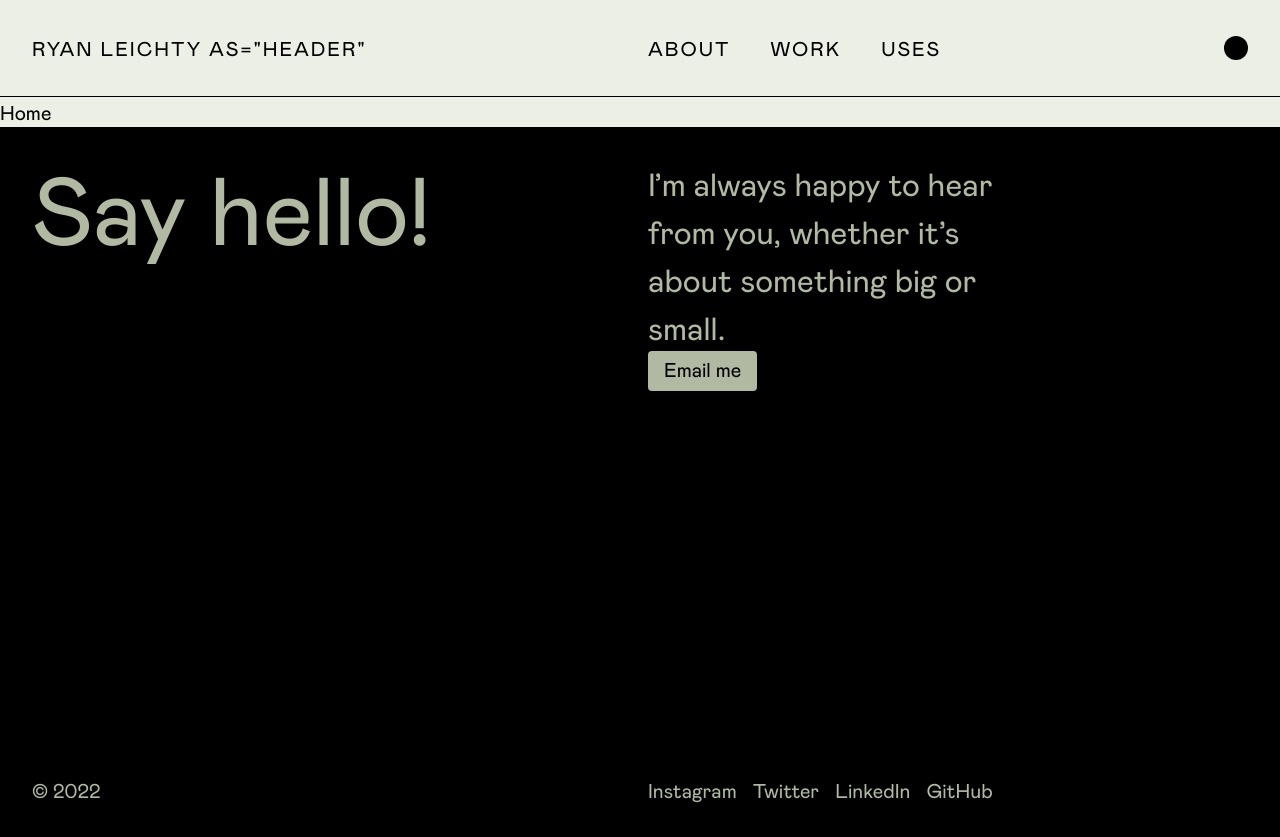
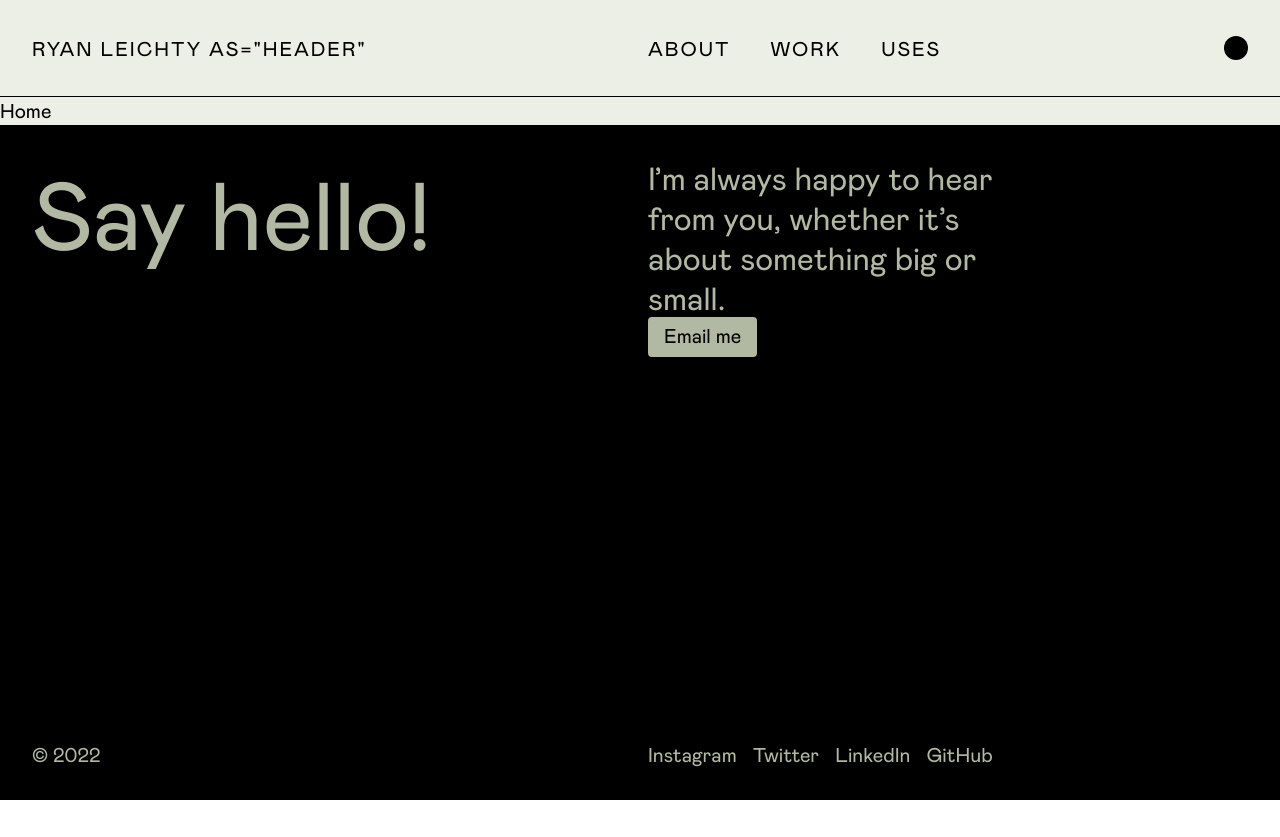
Before and after one commit to ryanleichty/portfolio, a Next.js app: page / in a window 1280 px wide. After the commit the page ends 800 px from the top, so only its background shows below. Built offline with nearby package versions, Linux system fonts and the light colour scheme.

Commit message:
Update config files and extend Tailwind theme
- Added a custom CSS variable for the header height and the screen height minus the header

```diff
--- a/postcss.config.js
+++ b/postcss.config.js
@@ -1,5 +1,7 @@
 module.exports = {
   plugins: {
+    'postcss-import': {},
+    'tailwindcss/nesting': {},
     tailwindcss: {},
     autoprefixer: {},
   },
--- a/src/css/globals.css
+++ b/src/css/globals.css
@@ -1,6 +1,24 @@
 @tailwind base;
 @tailwind components;
 @tailwind utilities;
+
+/* Tokens */
+:root {
+  --header-height: 4rem;
+  --screen-height: 100vh;
+
+  @media (min-width: 640px) {
+    --header-height: 5rem;
+  }
+
+  @media (min-width: 1280px) {
+    --header-height: 6rem;
+  }
+
+  @supports (height: 100svh) {
+    --screen-height: 100svh;
+  }
+}
 
 html,
 body,
--- a/tailwind.config.js
+++ b/tailwind.config.js
@@ -4,8 +4,20 @@ const { colors } = require('tailwindcss/colors')
 /** @type {import('tailwindcss').Config} */
 module.exports = {
   content: ['./src/**/*.{js,ts,jsx,tsx}'],
+  darkMode: 'class',
   theme: {
-    extend: {},
+    extend: {
+      minHeight: {
+        header: 'var(--header-height)',
+        screen: 'var(--screen-height, 100vh)',
+        'screen-no-header': 'calc(var(--screen-height, 100vh) - var(--header-height))',
+      },
+      height: {
+        header: 'var(--header-height)',
+        screen: 'var(--screen-height, 100vh)',
+        'screen-no-header': 'calc(var(--screen-height, 100vh) - var(--header-height))',
+      },
+    },
     colors: {
       transparent: 'transparent',
       current: 'currentColor',
@@ -28,58 +40,87 @@ module.exports = {
       sans: ['var(--font-mabry)', ...fontFamily.sans],
     },
     fontSize: {
-      xs: '0.875rem',
-      sm: '1rem',
-      base: '1.25rem',
-      lg: '1.5rem',
-      xl: '2rem',
-      '2xl': '2.5rem',
-      '3xl': '3rem',
+      xs: [
+        '0.875rem',
+        {
+          lineHeight: '1.45',
+        },
+      ],
+      sm: [
+        '1rem',
+        {
+          lineHeight: '1.35',
+        },
+      ],
+      base: [
+        '1.25rem',
+        {
+          lineHeight: '1.35',
+        },
+      ],
+      lg: [
+        '1.5rem',
+        {
+          lineHeight: '1.25',
+        },
+      ],
+      xl: [
+        '2rem',
+        {
+          lineHeight: '1.25',
+        },
+      ],
+      '2xl': [
+        '2.5rem',
+        {
+          lineHeight: '1.15',
+        },
+      ],
+      '3xl': [
+        '3rem',
+        {
+          lineHeight: '1.15',
+        },
+      ],
       '4xl': [
         '4rem',
         {
-          lineHeight: '1',
-          letterSpacing: '0',
+          lineHeight: '1.15',
           fontWeight: '300',
         },
       ],
       '5xl': [
         '5rem',
         {
-          lineHeight: '1',
-          letterSpacing: '0',
+          lineHeight: '1.15',
           fontWeight: '300',
         },
       ],
       '6xl': [
         '6rem',
         {
-          lineHeight: '1',
-          letterSpacing: '0',
+          lineHeight: '1.15',
           fontWeight: '300',
         },
       ],
       '7xl': [
         '8rem',
         {
-          lineHeight: '1',
-          letterSpacing: '0',
+          lineHeight: '1.1',
           fontWeight: '300',
         },
       ],
       '8xl': [
         '10rem',
         {
-          lineHeight: '1',
-          letterSpacing: '0',
+          lineHeight: '1.1',
           fontWeight: '300',
         },
       ],
-      '8xl': [
+      '9xl': [
         '12rem',
         {
-          lineHeight: '1',
-          letterSpacing: '0',
+          lineHeight: '1.1',
           fontWeight: '300',
         },
       ],
```
